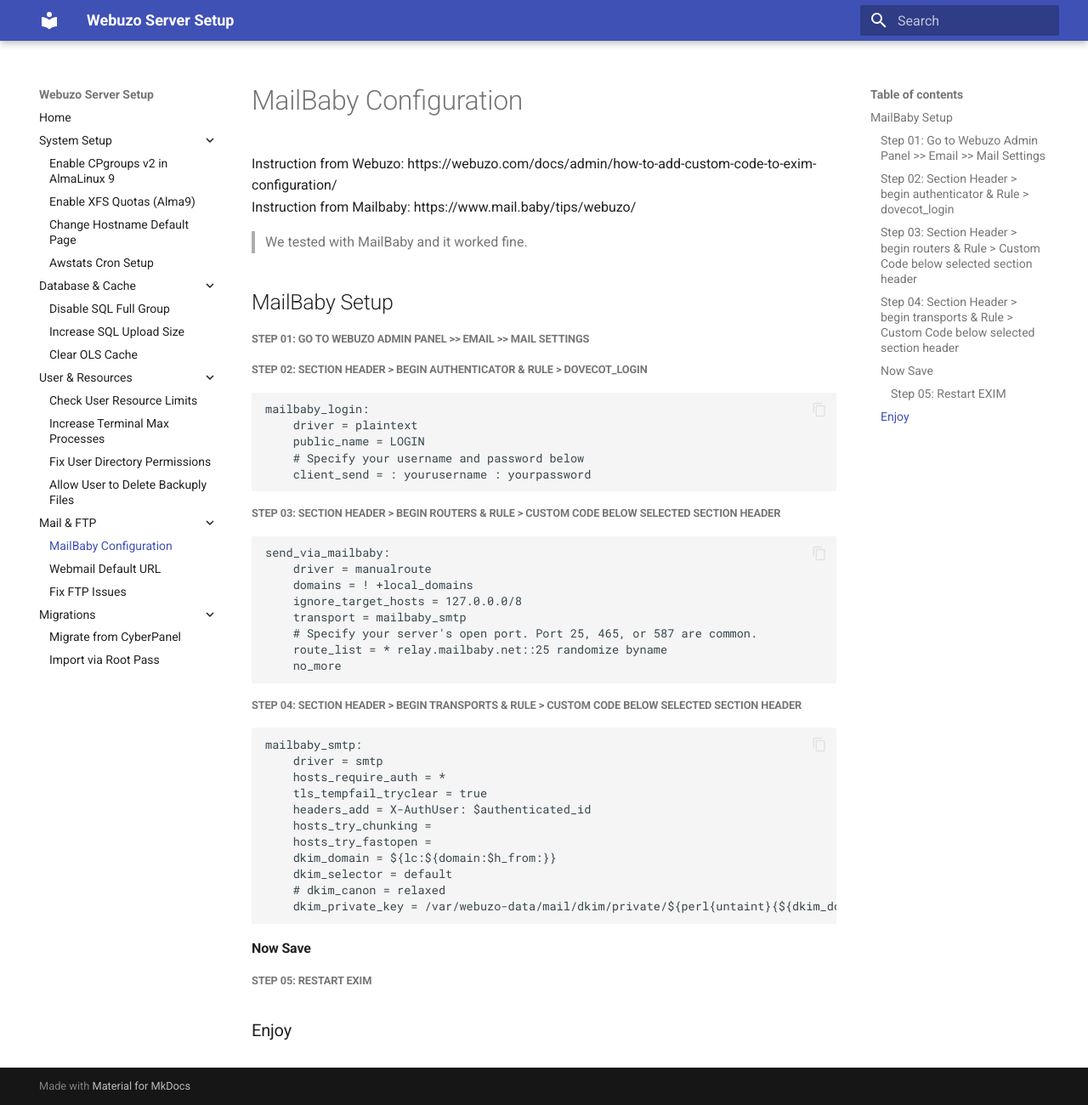
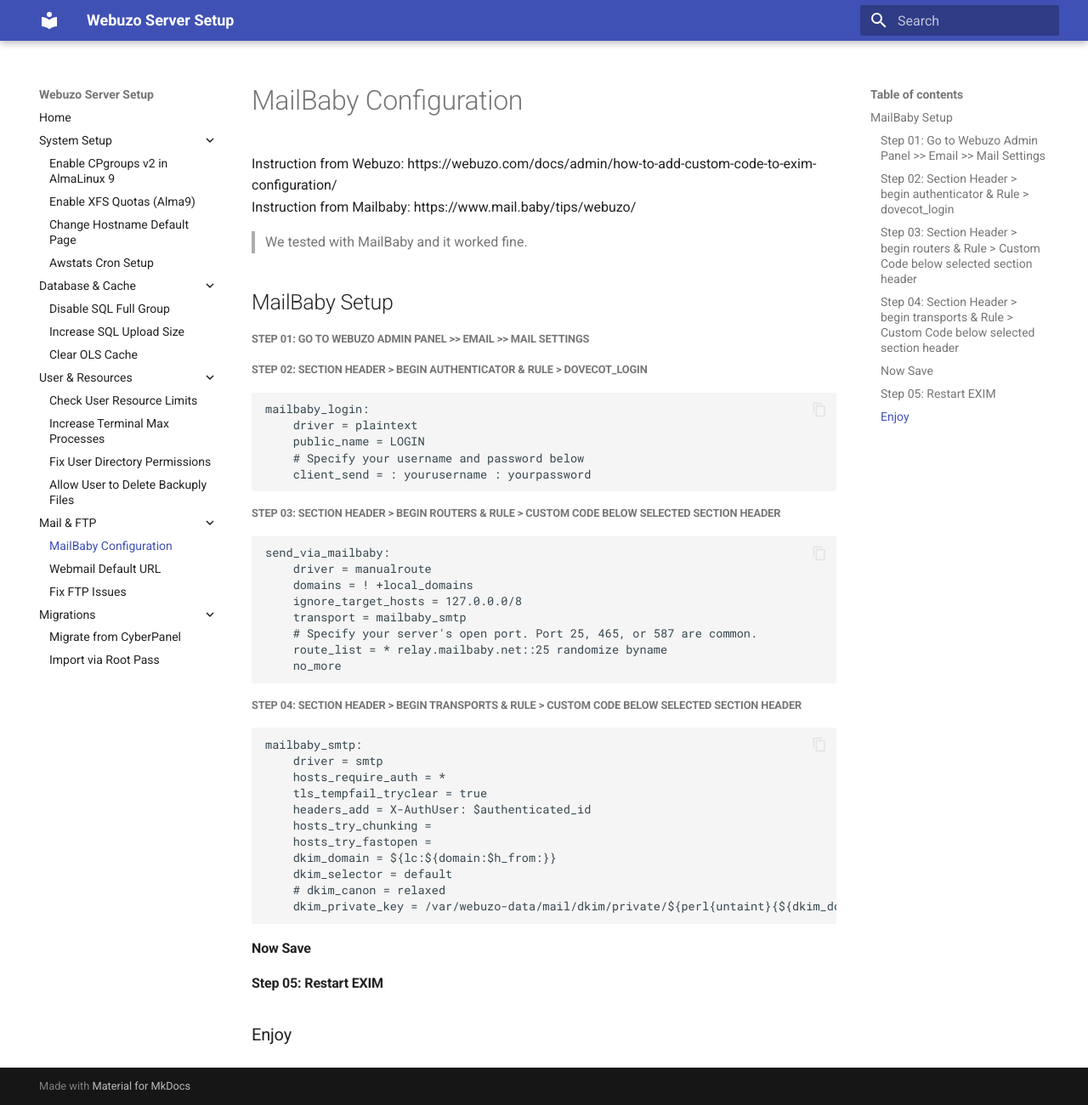
Before and after one commit to cornQ/webuzo-server-setup, an MkDocs documentation site: the page built from docs/webuzo-mailbaby-configuration.md, in a window 1280 px wide and 1300 px high. Shown: the whole window at 85% size. Built offline with MkDocs 1.6.1 and Material for MkDocs 9.7.7, drawn with Linux system fonts in a browser that asks for light colours.

Commit message:
fix formating

```diff
--- a/docs/webuzo-mailbaby-configuration.md
+++ b/docs/webuzo-mailbaby-configuration.md
@@ -46,6 +46,6 @@
 
 #### Now Save
 
-##### Step 05: Restart EXIM
+#### Step 05: Restart EXIM
 
 ### Enjoy
```
